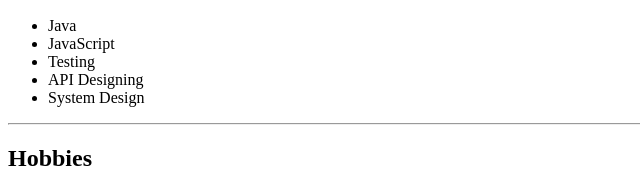
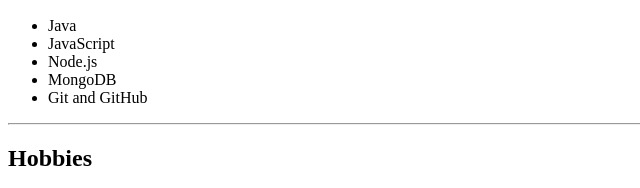
Before and after one commit to MuneerHashmat/resume, a plain HTML site: page index.html in a window 1280 px wide. Shown: the part 557-745 px from the top of the page, 0-640 px from the left. Drawn offline with Linux system fonts and the light colour scheme.

Commit message:
modified index.html

```diff
--- a/index.html
+++ b/index.html
@@ -48,9 +48,9 @@
     <ul>
         <li>Java</li>
         <li>JavaScript</li>
-        <li>Testing</li>
-        <li>API Designing</li>
-        <li>System Design</li>
+        <li>Node.js</li>
+        <li>MongoDB</li>
+        <li>Git and GitHub</li>
     </ul>
 
     <hr>
```
